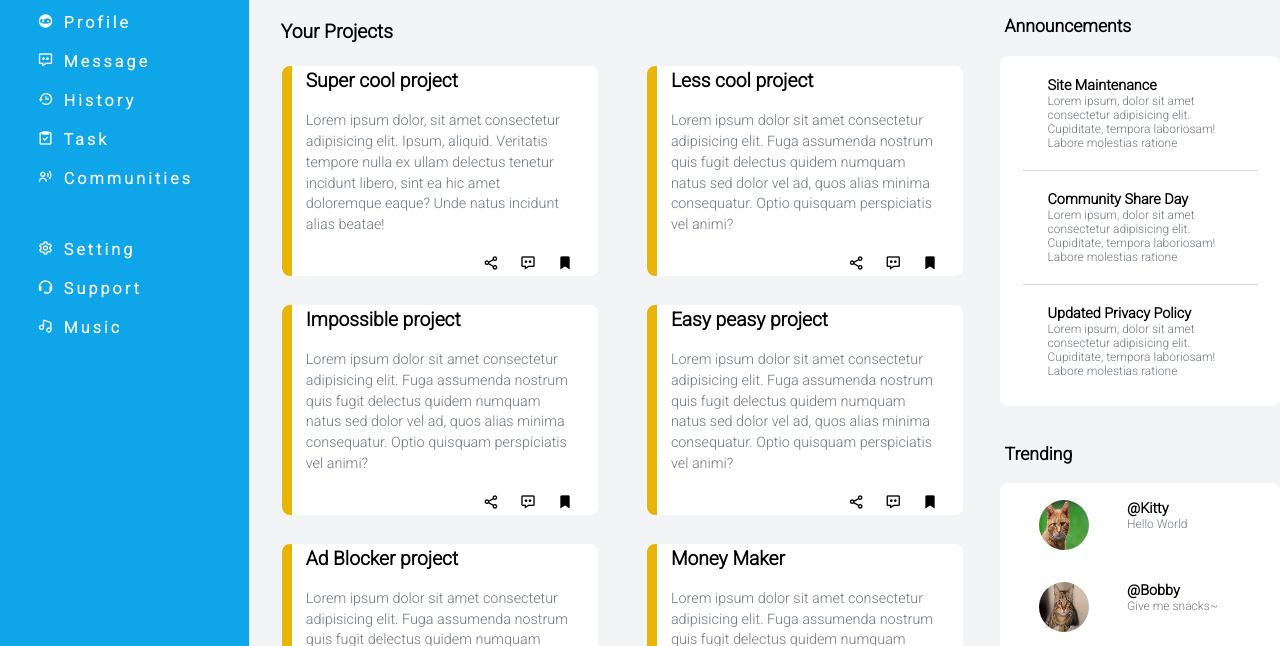
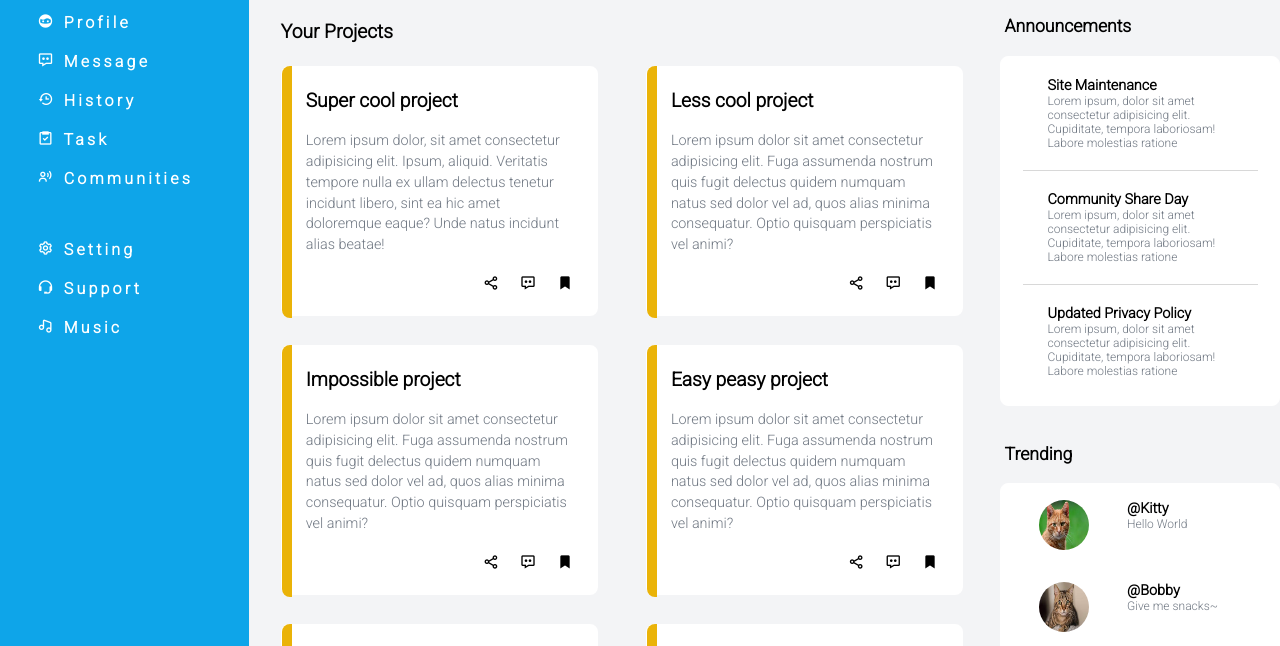
Before and after one commit to sengweihan/Admin_Dashboard, a plain HTML site: page index.html in a window 1280 px wide. Shown: the part 118-764 px from the top of the page. Drawn offline with nearby package versions, Linux system fonts and the light colour scheme.

Commit message:
Added some modification to style.css

```diff
--- a/style.css
+++ b/style.css
@@ -172,7 +172,7 @@ body {
   border: 5px solid white;
   border-radius: 8px;
   max-width: 380px;
-  max-height: 210px;
+  min-height: 210px;
   padding: 20px;
   line-height: 1.3rem;
   display: flex;
```
